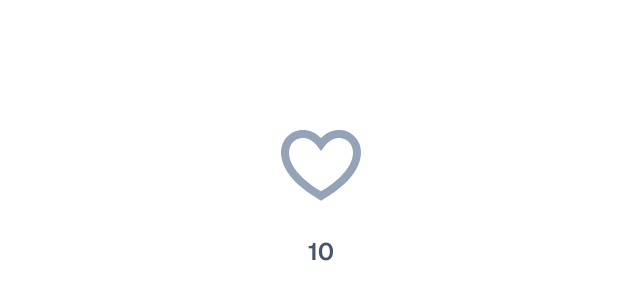
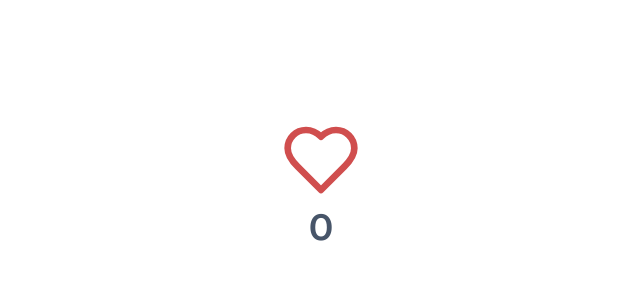
Before and after one commit to kyh196201/react-useOptimistic-example, a Next.js app: page / in a window 1280 px wide. Shown: the part 216-516 px from the top of the page, without its empty margins (319-959 px from the left). Built offline with nearby package versions, Linux system fonts and the light colour scheme.

Commit message:
예제1 LikeButton 컴포넌트 추가

```diff
--- /dev/null
+++ b/app/LikeButton.tsx
@@ -0,0 +1,39 @@
+import { Heart } from "lucide-react";
+import { useOptimistic, startTransition } from "react";
+
+interface State {
+	isLike: boolean
+	count: number
+}
+
+export default function LikeButton() {
+	const [optimisticState, toggleOptimisticIsLike] = useOptimistic<State, State['isLike']>({
+		isLike: false,
+		count: 0
+	}, (currentState, optimisticValue) => {
+		return {
+			isLike: optimisticValue,
+			count: optimisticValue ? currentState.count + 1 : currentState.count - 1
+		}
+	})
+
+	const handleClick = () => {
+		startTransition(async () => {
+			toggleOptimisticIsLike(!optimisticState.isLike)
+
+			// 비동기 액션이 바로 종료되는 것을 방지하기 위해 2초 지연 추가
+			await new Promise<void>((resolve) => {
+				setTimeout(resolve, 2000)
+			})
+		})
+	}
+
+	const heartIcon = optimisticState.isLike ? <Heart color="#d04e4e" fill="#d04e4e" size={80} /> : <Heart color="#d04e4e" size={80} />
+
+	return (
+		<button type="button" className="flex flex-col gap-2 justify-center items-center" onClick={handleClick}>
+			{heartIcon}
+			<span className="text-4xl text-center text-slate-600 font-semibold">{optimisticState.count}</span>
+		</button>
+	)
+}
--- a/app/page.tsx
+++ b/app/page.tsx
@@ -1,62 +1,12 @@
 "use client";
 
-import OptimisticLike from "@/app/OptimisticLike";
-import { useEffect, useState } from "react";
-
-const Api = {
-	addLike: (): Promise<{ isLiked: boolean; likeCount: number }> => {
-		return fetch('/api/like', { method: 'POST' })
-			.then((response) => response.json())
-	},
-
-	removeLike: (): Promise<{ isLiked: boolean; likeCount: number }> => {
-		return fetch('/api/like', { method: 'DELETE' })
-			.then((response) => response.json())
-	},
-
-  getLikes: (): Promise<{ isLiked: boolean; likeCount: number }> => {
-    return fetch('/api/like', { method: 'GET' })
-      .then((response) => response.json())
-  },
-}
+import LikeButton from "@/app/LikeButton";
 
 export default function Home() {
-  const [state, setState] = useState<{
-    isLiked: boolean;
-    likeCount: number;
-  }>({
-    isLiked: false,
-    likeCount: 0,
-  });
-
-  useEffect(() => {
-    const fetchLikes = async () => {
-      const response = await Api.getLikes();
-      setState(response);
-    }
-
-    fetchLikes();
-  }, []);
-
-  const addLikeAction = async () => {
-    const response = await Api.addLike();
-    setState(response);
-  };
-
-  const removeLikeAction = async () => {
-    const response = await Api.removeLike();
-    setState(response);
-  };
-
   return (
     <div className="grid grid-rows-[20px_1fr_20px] items-center justify-items-center min-h-screen p-8 pb-20 gap-16 sm:p-20 font-[family-name:var(--font-geist-sans)]">
       <main className="flex gap-8 row-start-2 items-center sm:items-start">
-        <OptimisticLike
-          isLiked={state.isLiked}
-          likeCount={state.likeCount}
-          addAction={addLikeAction}
-          removeAction={removeLikeAction}
-        />
+        <LikeButton />
       </main>
     </div>
   );
--- a/package.json
+++ b/package.json
@@ -10,6 +10,7 @@
   },
   "dependencies": {
     "clsx": "^2.1.1",
+    "lucide-react": "^0.474.0",
     "next": "15.1.5",
     "react": "^19.0.0",
     "react-dom": "^19.0.0"
--- a/server.ts
+++ b/server.ts
@@ -1,6 +1,6 @@
 import "server-only";
 
-let likeCount = 10;
+let likeCount = 0;
 let isLiked = false;
 
 export function getLikes() {
```
Also changed, not shown: 1 other file (tests, documents, lock files or other folders).
